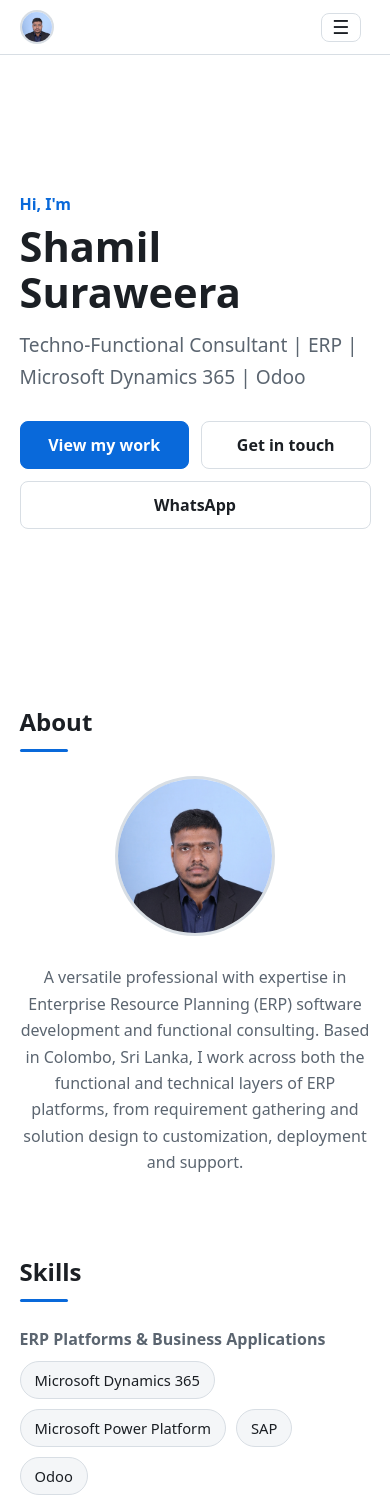
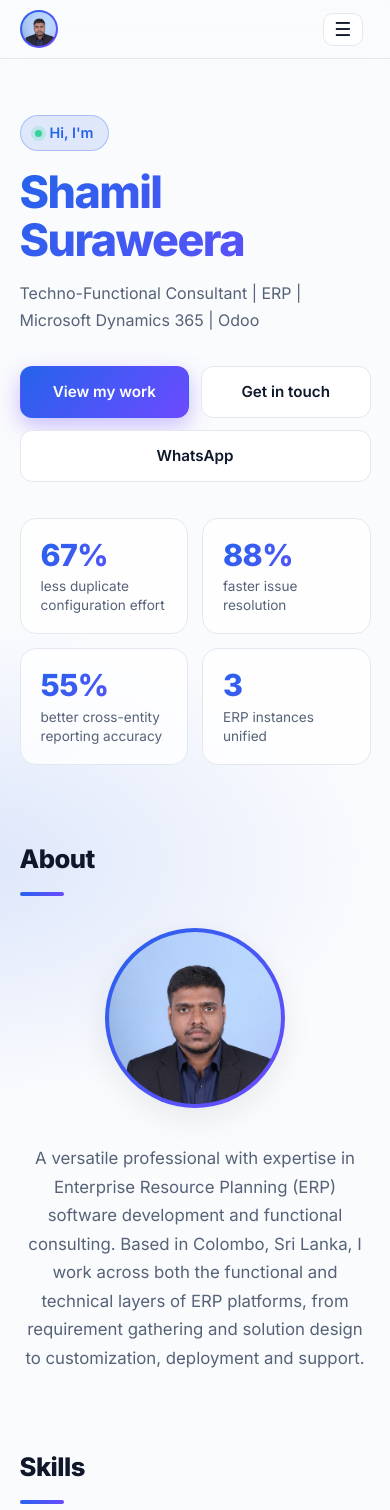
Before and after one commit to shamilsuraweera/portfolio-website, a plain HTML site: page index.html in a window 390 px wide. Shown: the top 1510 px of the page. Drawn offline with Linux system fonts and the light colour scheme.

Commit message:
Redesign with modern professional styling

```diff
--- a/index.html
+++ b/index.html
@@ -6,6 +6,9 @@
   <title>Shamil Suraweera — Techno-Functional Consultant</title>
   <meta name="description" content="Portfolio of Shamil Suraweera — Techno-Functional Consultant specialising in ERP, Microsoft Dynamics 365 and Odoo." />
   <link rel="icon" type="image/png" href="assets/favicon.png" />
+  <link rel="preconnect" href="https://fonts.googleapis.com" />
+  <link rel="preconnect" href="https://fonts.gstatic.com" crossorigin />
+  <link href="https://fonts.googleapis.com/css2?family=Inter:wght@400;500;600;700;800&display=swap" rel="stylesheet" />
   <link rel="stylesheet" href="style.css" />
 </head>
 <body>
@@ -25,7 +28,7 @@
 
   <main>
     <section id="home" class="hero">
-      <p class="eyebrow">Hi, I'm</p>
+      <p class="eyebrow"><span class="dot"></span>Hi, I'm</p>
       <h1>Shamil Suraweera</h1>
       <p class="tagline">Techno-Functional Consultant | ERP | Microsoft Dynamics 365 | Odoo</p>
       <div class="cta">
@@ -33,6 +36,12 @@
         <a class="btn" href="#contact">Get in touch</a>
         <a class="btn" href="https://wa.me/94777594024" target="_blank" rel="noopener">WhatsApp</a>
       </div>
+      <dl class="stats">
+        <div><dt>67%</dt><dd>less duplicate configuration effort</dd></div>
+        <div><dt>88%</dt><dd>faster issue resolution</dd></div>
+        <div><dt>55%</dt><dd>better cross-entity reporting accuracy</dd></div>
+        <div><dt>3</dt><dd>ERP instances unified</dd></div>
+      </dl>
     </section>
 
     <section id="about" class="reveal">
--- a/style.css
+++ b/style.css
@@ -1,102 +1,126 @@
 :root {
-  --bg: #0e1116; --surface: #161b22; --text: #e6edf3; --muted: #8b949e;
-  --accent: #58a6ff; --border: #262c36;
+  --bg: #0b0f17; --bg2: #0f1522; --surface: #121a29; --surface2: #172033; --text: #eef2f8; --muted: #9aa7bb;
+  --accent: #6ea8ff; --accent2: #8b7bff; --border: #1f2a3d; --shadow: 0 10px 30px rgba(0,0,0,.35);
+  --grad: linear-gradient(135deg, var(--accent), var(--accent2));
 }
 :root[data-theme="light"] {
-  --bg: #ffffff; --surface: #f4f6f8; --text: #1b1f24; --muted: #5b6570;
-  --accent: #0969da; --border: #d8dee4;
+  --bg: #fafbfd; --bg2: #f1f4f9; --surface: #ffffff; --surface2: #f4f7fb; --text: #0f172a; --muted: #566277;
+  --accent: #2563eb; --accent2: #6d4aff; --border: #e3e8f0; --shadow: 0 10px 30px rgba(15,23,42,.08);
 }
 * { box-sizing: border-box; margin: 0; }
-html { scroll-behavior: smooth; scroll-padding-top: 70px; }
-body { font-family: system-ui, -apple-system, "Segoe UI", sans-serif; background: var(--bg); color: var(--text); line-height: 1.65; }
+html { scroll-behavior: smooth; scroll-padding-top: 76px; }
+body { font-family: "Inter", system-ui, -apple-system, "Segoe UI", sans-serif; background: var(--bg); color: var(--text); line-height: 1.7; -webkit-font-smoothing: antialiased;
+  background-image: radial-gradient(900px 500px at 85% -10%, color-mix(in srgb, var(--accent2) 18%, transparent), transparent 60%), radial-gradient(700px 400px at -10% 10%, color-mix(in srgb, var(--accent) 14%, transparent), transparent 60%);
+  background-repeat: no-repeat; }
 a { color: var(--accent); text-decoration: none; }
 a:hover { text-decoration: underline; }
+img { max-width: 100%; }
 
+/* Nav */
 .nav { position: sticky; top: 0; z-index: 10; display: flex; justify-content: space-between; align-items: center;
-  padding: 14px 6vw; background: color-mix(in srgb, var(--bg) 85%, transparent); backdrop-filter: blur(8px); border-bottom: 1px solid var(--border); }
-.logo { display: inline-flex; align-items: center; gap: 10px; font-weight: 800; font-size: 1.3rem; color: var(--text); }
-.logo img { width: 34px; height: 34px; border-radius: 50%; object-fit: cover; border: 2px solid var(--border); }
-.logo span { color: var(--accent); }
-.nav nav { display: flex; gap: 20px; align-items: center; flex-wrap: wrap; }
-.nav nav a { color: var(--muted); font-size: .95rem; }
-.nav nav a:hover { color: var(--text); text-decoration: none; }
-#theme { background: none; border: 1px solid var(--border); color: var(--text); border-radius: 8px; padding: 2px 9px; cursor: pointer; font-size: 1rem; }
+  padding: 12px 6vw; background: color-mix(in srgb, var(--bg) 78%, transparent); backdrop-filter: saturate(180%) blur(14px); border-bottom: 1px solid var(--border); }
+.logo { display: inline-flex; align-items: center; }
+.logo img { width: 38px; height: 38px; border-radius: 50%; object-fit: cover; border: 2px solid transparent; background: var(--grad) border-box; box-shadow: 0 0 0 2px var(--bg); }
+.nav nav { display: flex; gap: 6px; align-items: center; flex-wrap: wrap; }
+.nav nav a { color: var(--muted); font-size: .92rem; font-weight: 500; padding: 6px 12px; border-radius: 8px; transition: color .2s, background .2s; }
+.nav nav a:hover { color: var(--text); background: var(--surface); text-decoration: none; }
+#theme, #menu { background: var(--surface); border: 1px solid var(--border); color: var(--text); border-radius: 10px; padding: 4px 10px; cursor: pointer; font-size: 1rem; transition: border-color .2s; }
+#theme:hover, #menu:hover { border-color: var(--accent); }
+#menu { display: none; font-size: 1.2rem; }
 
-main { max-width: 960px; margin: 0 auto; padding: 0 6vw; }
-section { padding: 80px 0 20px; }
-h2 { font-size: 1.8rem; margin-bottom: 24px; }
-h2::after { content: ""; display: block; width: 48px; height: 3px; background: var(--accent); margin-top: 8px; border-radius: 2px; }
+main { max-width: 1040px; margin: 0 auto; padding: 0 6vw; }
+section { padding: 96px 0 8px; }
+h2 { font-size: clamp(1.6rem, 3.5vw, 2.1rem); font-weight: 800; letter-spacing: -.02em; margin-bottom: 32px; }
+h2::after { content: ""; display: block; width: 44px; height: 4px; background: var(--grad); margin-top: 12px; border-radius: 4px; }
 
-.hero { min-height: 80vh; display: flex; flex-direction: column; justify-content: center; padding-top: 40px; }
-.eyebrow { color: var(--accent); font-weight: 600; }
-.hero h1 { font-size: clamp(2.6rem, 8vw, 4.5rem); line-height: 1.1; margin: 6px 0 14px; }
-.tagline { color: var(--muted); font-size: 1.2rem; max-width: 560px; }
-.cta { display: flex; gap: 12px; margin-top: 28px; flex-wrap: wrap; }
-.btn { padding: 10px 20px; border: 1px solid var(--border); border-radius: 8px; color: var(--text); font-weight: 600; }
-.btn:hover { text-decoration: none; border-color: var(--accent); }
-.btn.primary { background: var(--accent); border-color: var(--accent); color: #fff; }
+/* Hero */
+.hero { min-height: 88vh; display: flex; flex-direction: column; justify-content: center; padding-top: 40px; }
+.eyebrow { display: inline-flex; align-items: center; gap: 8px; align-self: flex-start; color: var(--accent); font-weight: 600; font-size: .9rem;
+  background: color-mix(in srgb, var(--accent) 12%, transparent); border: 1px solid color-mix(in srgb, var(--accent) 30%, transparent); padding: 5px 14px; border-radius: 999px; }
+.eyebrow .dot { width: 7px; height: 7px; border-radius: 50%; background: #34d399; box-shadow: 0 0 0 4px rgba(52,211,153,.2); }
+.hero h1 { font-size: clamp(2.8rem, 8vw, 5rem); font-weight: 800; line-height: 1.05; letter-spacing: -.035em; margin: 18px 0 16px;
+  background: var(--grad); -webkit-background-clip: text; background-clip: text; color: transparent; }
+.tagline { color: var(--muted); font-size: clamp(1rem, 2.2vw, 1.25rem); max-width: 620px; }
+.cta { display: flex; gap: 12px; margin-top: 32px; flex-wrap: wrap; }
+.btn { padding: 12px 22px; border: 1px solid var(--border); background: var(--surface); border-radius: 12px; color: var(--text); font-weight: 600; font-size: .95rem; transition: transform .2s, border-color .2s, box-shadow .2s; }
+.btn:hover { text-decoration: none; border-color: var(--accent); transform: translateY(-2px); }
+.btn.primary { background: var(--grad); border-color: transparent; color: #fff; box-shadow: 0 8px 22px color-mix(in srgb, var(--accent2) 35%, transparent); }
 
-.about { display: flex; gap: 28px; align-items: flex-start; flex-wrap: wrap; }
-.about img { width: 160px; height: 160px; object-fit: cover; border-radius: 50%; border: 3px solid var(--border); }
-.about p { flex: 1; min-width: 260px; color: var(--muted); }
+.stats { display: grid; grid-template-columns: repeat(auto-fit, minmax(160px, 1fr)); gap: 14px; margin-top: 56px; padding: 0; }
+.stats div { background: color-mix(in srgb, var(--surface) 80%, transparent); border: 1px solid var(--border); border-radius: 16px; padding: 18px 20px; backdrop-filter: blur(6px); }
+.stats dt { font-size: 1.9rem; font-weight: 800; letter-spacing: -.02em; background: var(--grad); -webkit-background-clip: text; background-clip: text; color: transparent; line-height: 1.2; }
+.stats dd { color: var(--muted); font-size: .85rem; line-height: 1.4; margin: 4px 0 0; }
 
-.chips { list-style: none; padding: 0; display: flex; flex-wrap: wrap; gap: 10px; }
-.chips li { background: var(--surface); border: 1px solid var(--border); padding: 6px 14px; border-radius: 999px; font-size: .92rem; }
+/* About */
+.about { display: flex; gap: 36px; align-items: center; flex-wrap: wrap; }
+.about img { width: 180px; height: 180px; object-fit: cover; border-radius: 50%; border: 4px solid transparent; background: var(--grad) border-box; box-shadow: var(--shadow); }
+.about p { flex: 1; min-width: 260px; color: var(--muted); font-size: 1.05rem; }
 
-.grid { display: grid; grid-template-columns: repeat(auto-fill, minmax(260px, 1fr)); gap: 18px; }
-.card { background: var(--surface); border: 1px solid var(--border); border-radius: 12px; padding: 20px; transition: transform .2s, border-color .2s; }
-.card:hover { transform: translateY(-4px); border-color: var(--accent); }
-.card h3 { margin-bottom: 6px; }
-.card p { color: var(--muted); font-size: .95rem; margin-bottom: 8px; }
-.card .tags { font-size: .82rem; color: var(--accent); }
-.card a { margin-right: 14px; font-size: .92rem; font-weight: 600; }
+/* Skills */
+.group { font-size: .78rem; text-transform: uppercase; letter-spacing: .1em; color: var(--muted); font-weight: 600; margin: 22px 0 10px; }
+.chips { list-style: none; padding: 0; display: flex; flex-wrap: wrap; gap: 8px; }
+.chips li { background: var(--surface); border: 1px solid var(--border); padding: 6px 14px; border-radius: 999px; font-size: .88rem; font-weight: 500; transition: border-color .2s, transform .2s; }
+.chips li:hover { border-color: var(--accent); transform: translateY(-1px); }
 
-.timeline { list-style: none; padding: 0 0 0 20px; border-left: 2px solid var(--border); }
-.timeline li { position: relative; margin-bottom: 28px; padding-left: 20px; }
-.timeline li::before { content: ""; position: absolute; left: -27px; top: 8px; width: 12px; height: 12px; background: var(--accent); border-radius: 50%; }
-.when { font-size: .85rem; color: var(--accent); font-weight: 600; }
-.timeline p { color: var(--muted); }
-
-.links { display: flex; gap: 20px; flex-wrap: wrap; margin-top: 10px; font-weight: 600; }
-footer { text-align: center; color: var(--muted); padding: 60px 0 30px; font-size: .9rem; }
-
-.reveal { opacity: 0; transform: translateY(20px); transition: opacity .6s, transform .6s; }
-.reveal.visible { opacity: 1; transform: none; }
-@media (prefers-reduced-motion: reduce) { .reveal { opacity: 1; transform: none; transition: none; } html { scroll-behavior: auto; } }
-@media (max-width: 600px) { .nav nav { gap: 12px; } .nav nav a { font-size: .85rem; } }
-
-.group { font-size: 1rem; color: var(--muted); font-weight: 600; margin: 18px 0 8px; }
+/* Projects */
 .note { color: var(--muted); font-size: .85rem; margin-bottom: 14px; }
 .note code { background: var(--surface); padding: 1px 6px; border-radius: 4px; }
-.shot { margin: -20px -20px 14px; border-radius: 12px 12px 0 0; overflow: hidden; background: var(--bg); border-bottom: 1px solid var(--border); aspect-ratio: 16 / 9; position: relative; }
+.grid { display: grid; grid-template-columns: repeat(auto-fill, minmax(300px, 1fr)); gap: 22px; }
+.card { background: var(--surface); border: 1px solid var(--border); border-radius: 18px; padding: 22px; box-shadow: var(--shadow); transition: transform .25s, border-color .25s; display: flex; flex-direction: column; }
+.card:hover { transform: translateY(-5px); border-color: var(--accent); }
+.card h3 { font-size: 1.1rem; margin-bottom: 8px; letter-spacing: -.01em; }
+.card p { color: var(--muted); font-size: .93rem; margin-bottom: 12px; }
+.card .tags { font-size: .78rem; color: var(--accent); font-weight: 600; margin-top: auto; margin-bottom: 0; }
+.card a { margin-right: 14px; font-size: .92rem; font-weight: 600; }
+.shot { margin: -22px -22px 18px; border-radius: 18px 18px 0 0; overflow: hidden; background: var(--surface2); border-bottom: 1px solid var(--border); aspect-ratio: 16 / 9; position: relative; }
 .shot img { width: 100%; height: 100%; object-fit: cover; object-position: top; display: block; }
 .shot figcaption { display: none; }
 .shot.empty img { display: none; }
-.shot.empty figcaption { display: flex; position: absolute; inset: 0; align-items: center; justify-content: center; color: var(--muted); font-size: .85rem; }
-.timeline ul, .card ul { padding-left: 18px; color: var(--muted); }
-.timeline li li { padding-left: 0; margin-bottom: 4px; }
+.shot.empty figcaption { display: flex; position: absolute; inset: 0; align-items: center; justify-content: center; color: var(--muted); font-size: .85rem; background: repeating-linear-gradient(45deg, transparent 0 12px, color-mix(in srgb, var(--border) 50%, transparent) 12px 13px); }
+
+/* Timeline */
+.timeline { list-style: none; padding: 0 0 0 22px; border-left: 2px solid var(--border); }
+.timeline > li { position: relative; margin-bottom: 22px; padding: 20px 22px; background: var(--surface); border: 1px solid var(--border); border-radius: 16px; transition: border-color .25s; }
+.timeline > li:hover { border-color: var(--accent); }
+.timeline > li::before { content: ""; position: absolute; left: -30px; top: 26px; width: 14px; height: 14px; background: var(--grad); border-radius: 50%; box-shadow: 0 0 0 4px var(--bg); }
+.timeline h3 { font-size: 1.02rem; letter-spacing: -.01em; margin: 4px 0 8px; }
+.when { display: inline-block; font-size: .78rem; color: var(--accent); font-weight: 600; background: color-mix(in srgb, var(--accent) 12%, transparent); padding: 2px 10px; border-radius: 999px; }
+.timeline p, .timeline ul { color: var(--muted); font-size: .94rem; }
+.timeline ul { padding-left: 18px; }
+.timeline li li { padding: 0; margin: 0 0 5px; background: none; border: 0; border-radius: 0; }
 .timeline li li::before { display: none; }
 
+/* Contact / footer */
+#contact { text-align: center; padding-bottom: 40px; }
+#contact h2::after { margin-left: auto; margin-right: auto; }
+#contact > p { color: var(--muted); }
+.links { display: flex; gap: 12px; flex-wrap: wrap; justify-content: center; margin-top: 22px; }
+.links a { background: var(--surface); border: 1px solid var(--border); padding: 10px 20px; border-radius: 12px; font-weight: 600; color: var(--text); transition: transform .2s, border-color .2s; }
+.links a:hover { text-decoration: none; border-color: var(--accent); transform: translateY(-2px); }
+footer { text-align: center; color: var(--muted); padding: 50px 0 32px; font-size: .85rem; border-top: 1px solid var(--border); margin-top: 60px; }
+
+.reveal { opacity: 0; transform: translateY(24px); transition: opacity .7s, transform .7s; }
+.reveal.visible { opacity: 1; transform: none; }
+@media (prefers-reduced-motion: reduce) { .reveal { opacity: 1; transform: none; transition: none; } html { scroll-behavior: auto; } * { transition: none !important; } }
+
 /* Mobile */
-#menu { display: none; background: none; border: 1px solid var(--border); color: var(--text); border-radius: 8px; padding: 2px 10px; cursor: pointer; font-size: 1.2rem; }
-img { max-width: 100%; }
 @media (max-width: 760px) {
   .nav { flex-wrap: wrap; padding: 10px 5vw; }
-  #menu { display: block; margin-left: auto; margin-right: 10px; }
-  .nav nav { display: none; width: 100%; flex-direction: column; align-items: flex-start; gap: 0; padding-top: 8px; order: 3; }
+  #menu { display: block; margin-left: auto; margin-right: 8px; }
+  .nav nav { display: none; width: 100%; flex-direction: column; align-items: stretch; gap: 0; padding-top: 8px; order: 3; }
   .nav nav.open { display: flex; }
-  .nav nav a { font-size: 1rem; padding: 10px 0; width: 100%; border-top: 1px solid var(--border); }
-  #theme { margin: 8px 0; }
+  .nav nav a { font-size: 1rem; padding: 12px 8px; border-radius: 0; border-top: 1px solid var(--border); }
+  #theme { margin: 10px 0 4px; align-self: flex-start; }
   main { padding: 0 5vw; }
-  section { padding-top: 56px; }
-  h2 { font-size: 1.5rem; }
-  .hero { min-height: 70vh; }
+  section { padding-top: 64px; }
+  .hero { min-height: auto; padding: 56px 0 8px; }
+  .stats { margin-top: 36px; grid-template-columns: 1fr 1fr; }
   .about { flex-direction: column; align-items: center; text-align: center; }
   .grid { grid-template-columns: 1fr; }
-  .timeline { padding-left: 14px; }
-  .timeline li { padding-left: 16px; }
-  .timeline li::before { left: -21px; }
-  .links { flex-direction: column; gap: 10px; }
-  .links a, .cta .btn { overflow-wrap: anywhere; }
-  .cta .btn { flex: 1 1 140px; text-align: center; }
+  .timeline { padding-left: 16px; }
+  .timeline > li { padding: 16px; }
+  .timeline > li::before { left: -24px; }
+  .links { flex-direction: column; }
+  .links a, .cta .btn { overflow-wrap: anywhere; text-align: center; }
+  .cta .btn { flex: 1 1 140px; }
 }
```
